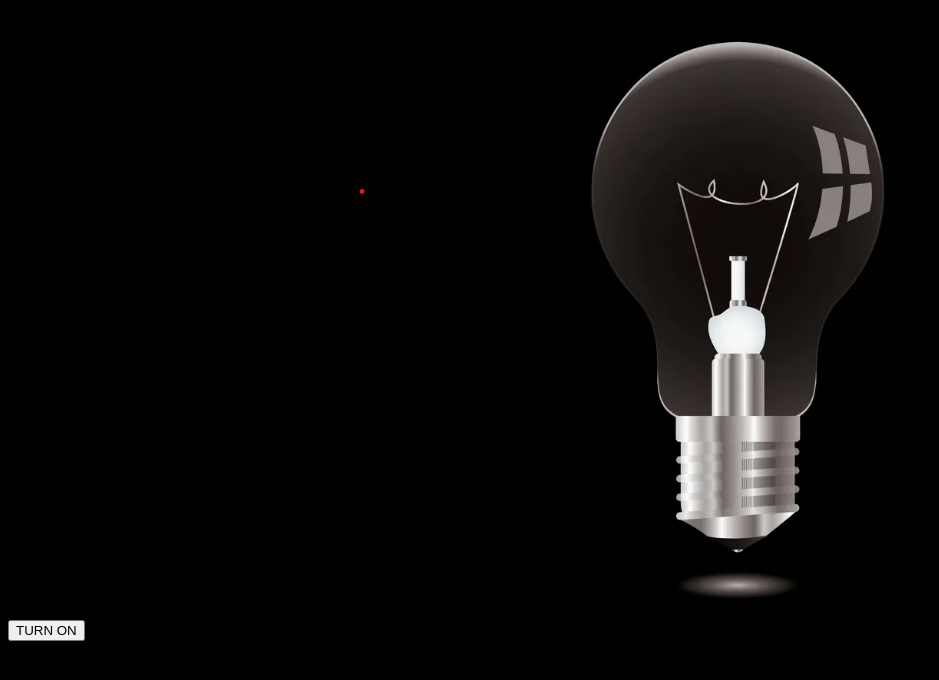
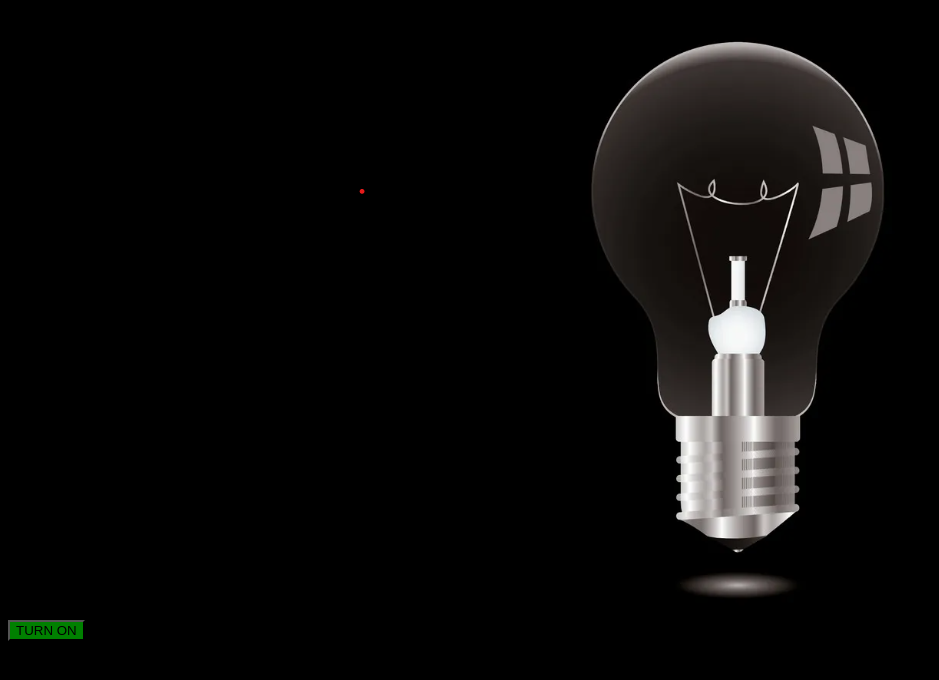
Before and after one commit to ENGARY/bulb.github.io, a plain HTML site: page index.html in a window 1280 px wide. Shown: the whole page, without its empty margins (0-939 px from the left). Drawn offline with Linux system fonts and the light colour scheme.

Commit message:
Update index.html

```diff
--- a/index.html
+++ b/index.html
@@ -15,6 +15,8 @@
         }
         .button{
             margin: auto;
+            justify: centre;
+            background-color: green;
         }
     </style>
 </head>
```
